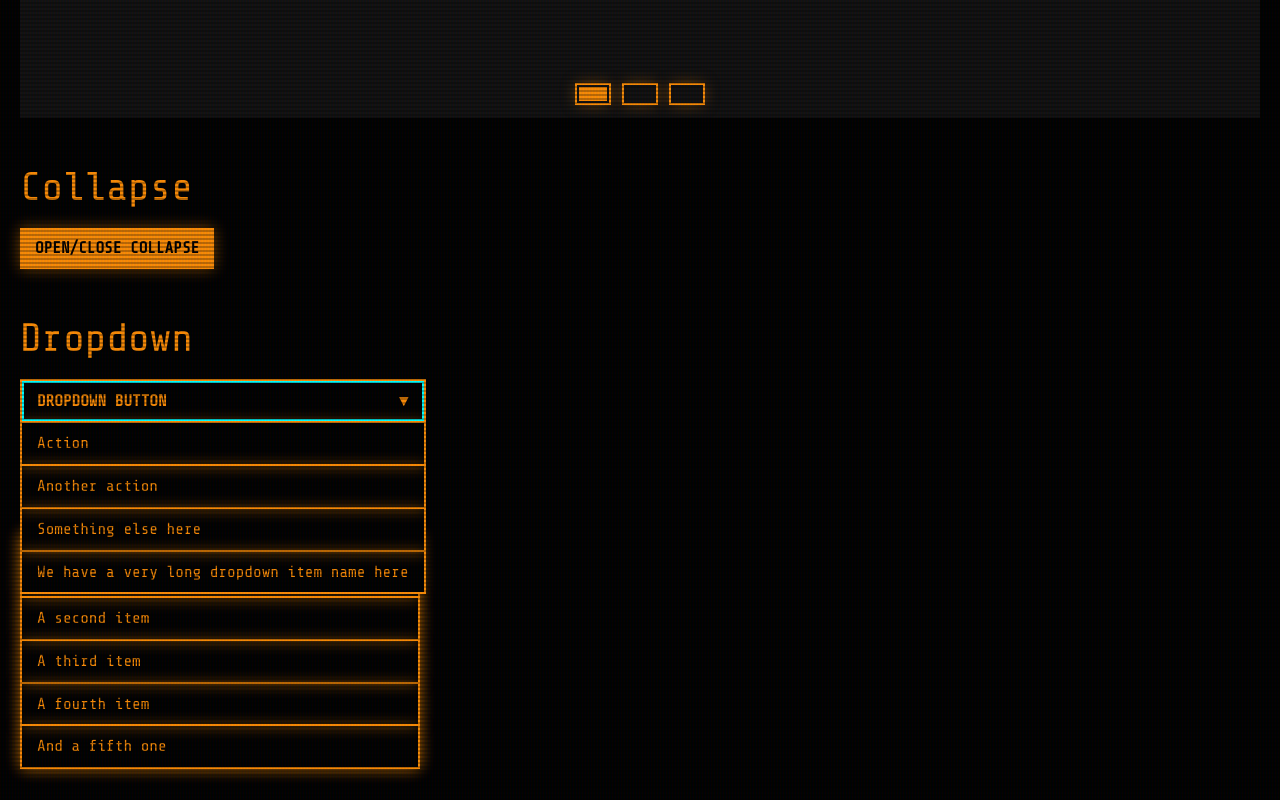
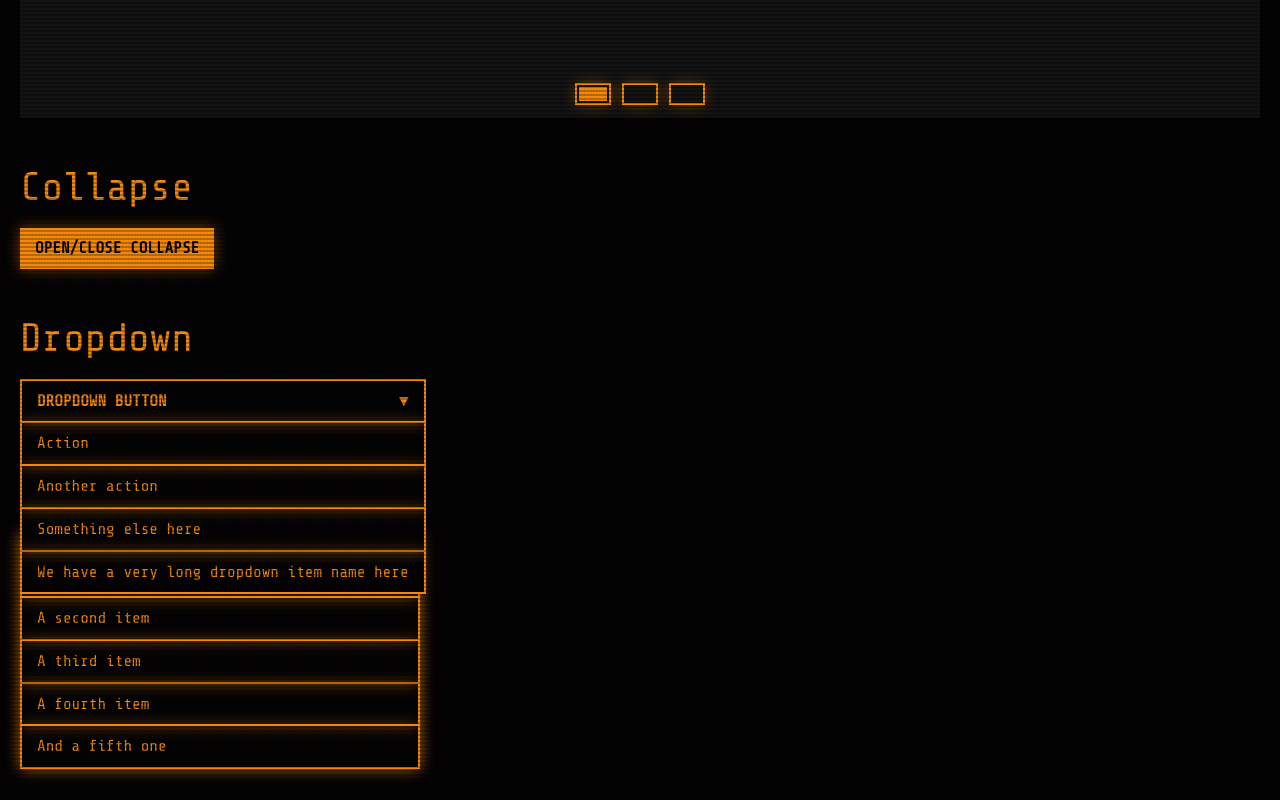
Before and after one commit to 4skinSkywalker/Aeon-Flexx-CSS, a plain HTML site: page index.html in a window 1280 px wide. Both pictures are taken after a click on the label "DROPDOWN BUTTON". Shown: the part 2690-3490 px from the top of the page. Drawn offline with nearby package versions, Linux system fonts and the light colour scheme.

Commit message:
remove important from *:focus rule

```diff
--- a/aeon-flexx.css
+++ b/aeon-flexx.css
@@ -76,7 +76,7 @@ label {
 
 *:focus {
     outline: none;
-    box-shadow: inset 0 0 0 2px rgba(var(--contrast-color), 1) !important;
+    box-shadow: inset 0 0 0 2px rgba(var(--contrast-color), 1);
 }
 
 body {
```
